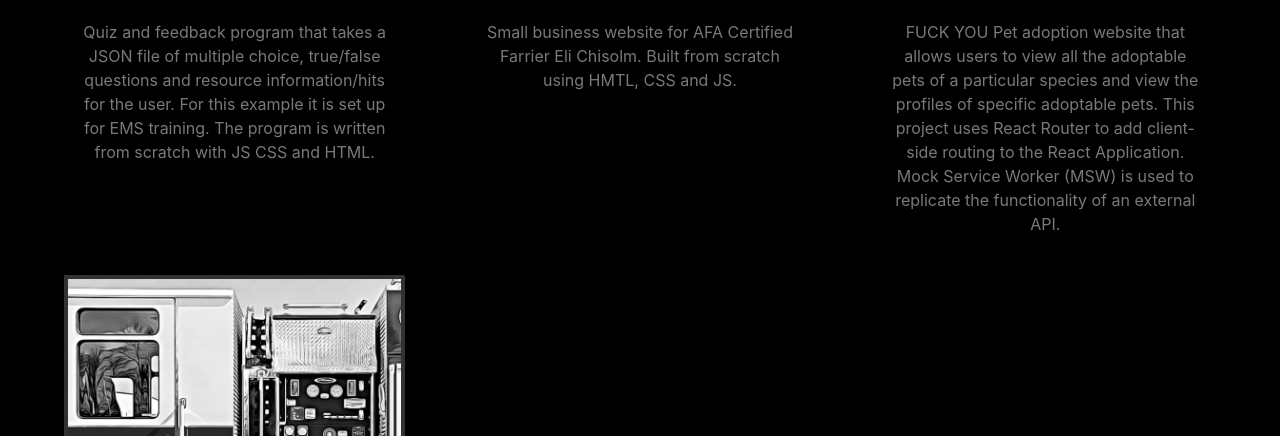
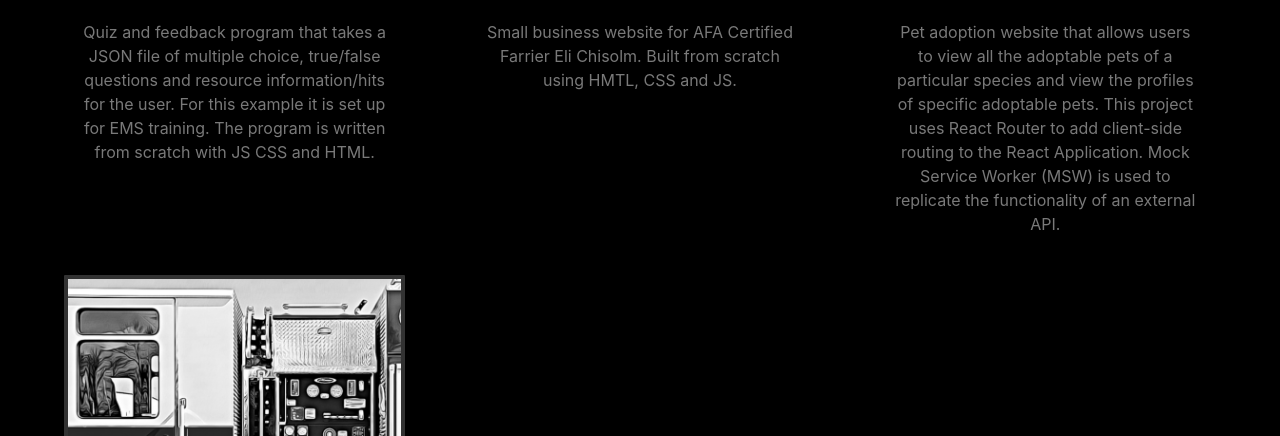
Before and after one commit to kfwainsc/kfwainsc.github.io, a plain HTML site: page index.html in a window 1280 px wide. Shown: the part 862-1298 px from the top of the page. Drawn offline with nearby package versions, Linux system fonts and the light colour scheme.

```diff
--- a/index.html
+++ b/index.html
@@ -111,10 +111,10 @@
           </a>
           <div class="project-descript" role="complementary">
             <p>
-              FUCK YOU Pet adoption website that allows users to view all the adoptable pets of a
-              particular species and view the profiles of specific adoptable pets. This project uses
-              React Router to add client-side routing to the React Application. Mock Service Worker
-              (MSW) is used to replicate the functionality of an external API.
+              Pet adoption website that allows users to view all the adoptable pets of a particular
+              species and view the profiles of specific adoptable pets. This project uses React
+              Router to add client-side routing to the React Application. Mock Service Worker (MSW)
+              is used to replicate the functionality of an external API.
             </p>
           </div>
         </div>
```
